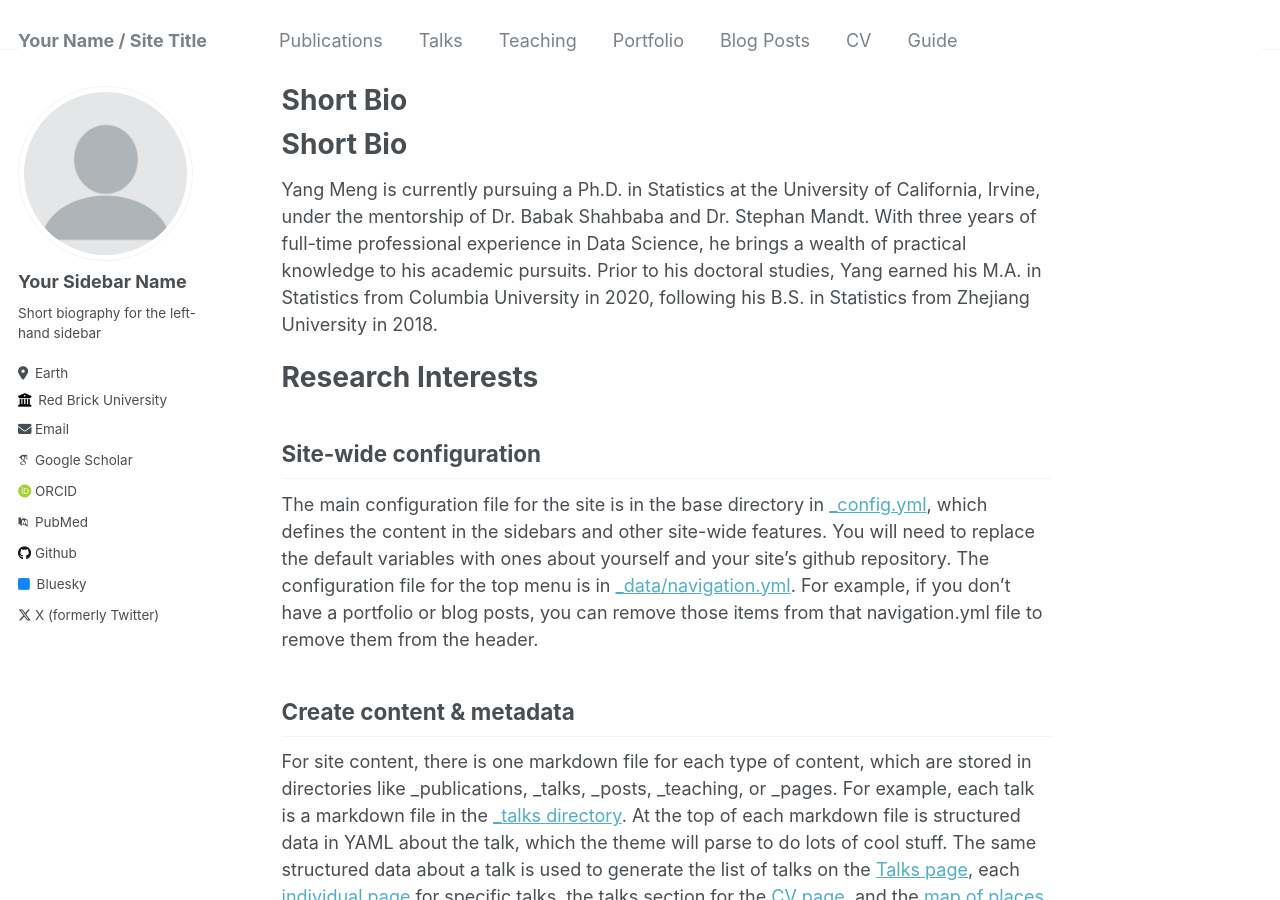
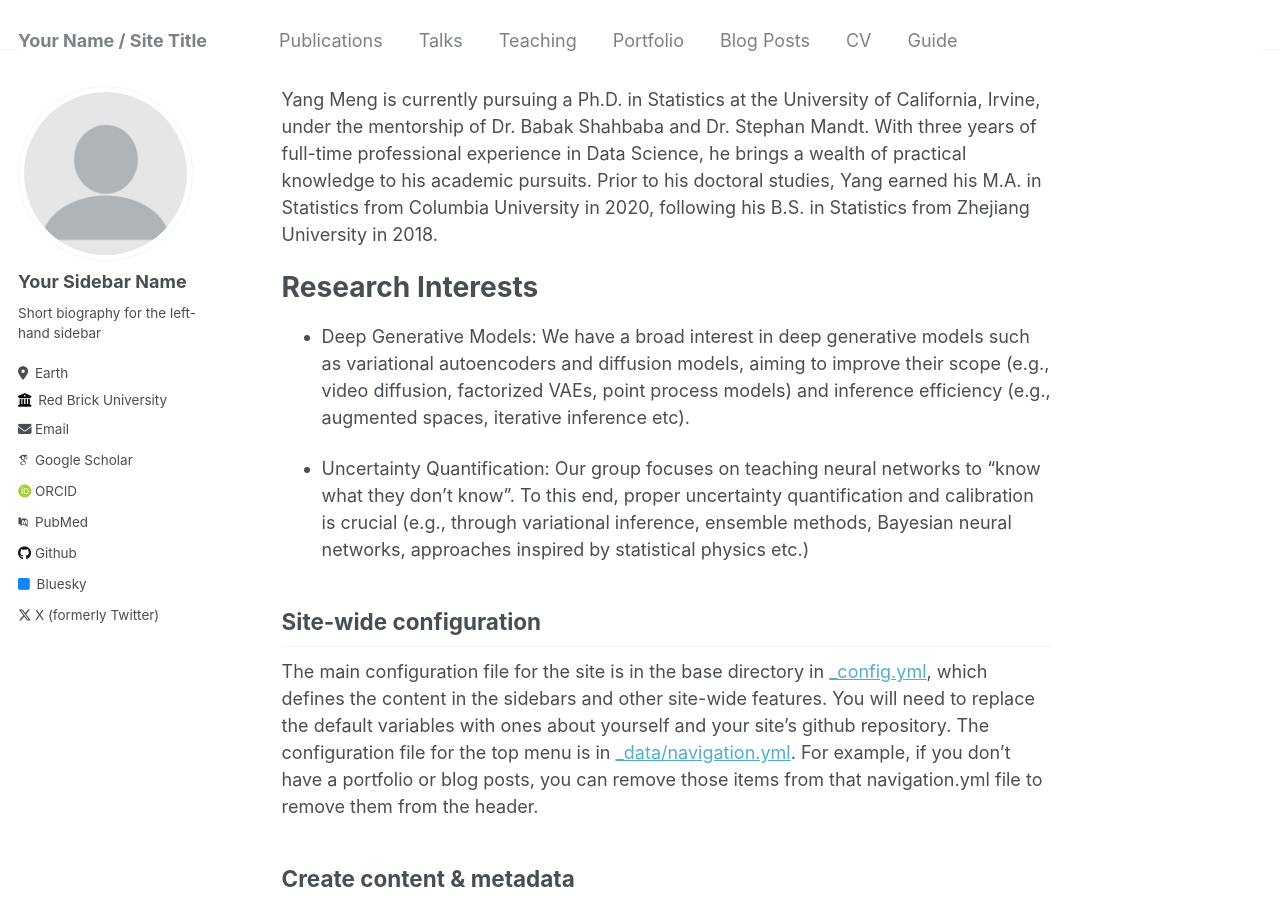
Before and after one commit to yangmeng96/yangmeng96.github.io, a Jekyll site: the page built from _pages/about.md, in a window 1280 px wide and 900 px high. Built offline with Jekyll 4.4.1, drawn with Linux system fonts in a browser that asks for light colours; some web fonts are replaced; our own code applies the rules of GitHub Pages for plain Markdown files.

Commit message:
research

```diff
--- a/_pages/about.md
+++ b/_pages/about.md
@@ -6,13 +6,13 @@
   - /about.html
 ---
 
-Short Bio
-======
 Yang Meng is currently pursuing a Ph.D. in Statistics at the University of California, Irvine, under the mentorship of Dr. Babak Shahbaba and Dr. Stephan Mandt. With three years of full-time professional experience in Data Science, he brings a wealth of practical knowledge to his academic pursuits. Prior to his doctoral studies, Yang earned his M.A. in Statistics from Columbia University in 2020, following his B.S. in Statistics from Zhejiang University in 2018.
 
 Research Interests
 ======
+- Deep Generative Models: We have a broad interest in deep generative models such as variational autoencoders and diffusion models, aiming to improve their scope (e.g., video diffusion, factorized VAEs, point process models) and inference efficiency (e.g., augmented spaces, iterative inference etc).
 
+- Uncertainty Quantification: Our group focuses on teaching neural networks to "know what they don't know". To this end, proper uncertainty quantification and calibration is crucial (e.g., through variational inference, ensemble methods, Bayesian neural networks, approaches inspired by statistical physics etc.)
 
 Site-wide configuration
 ------
```
